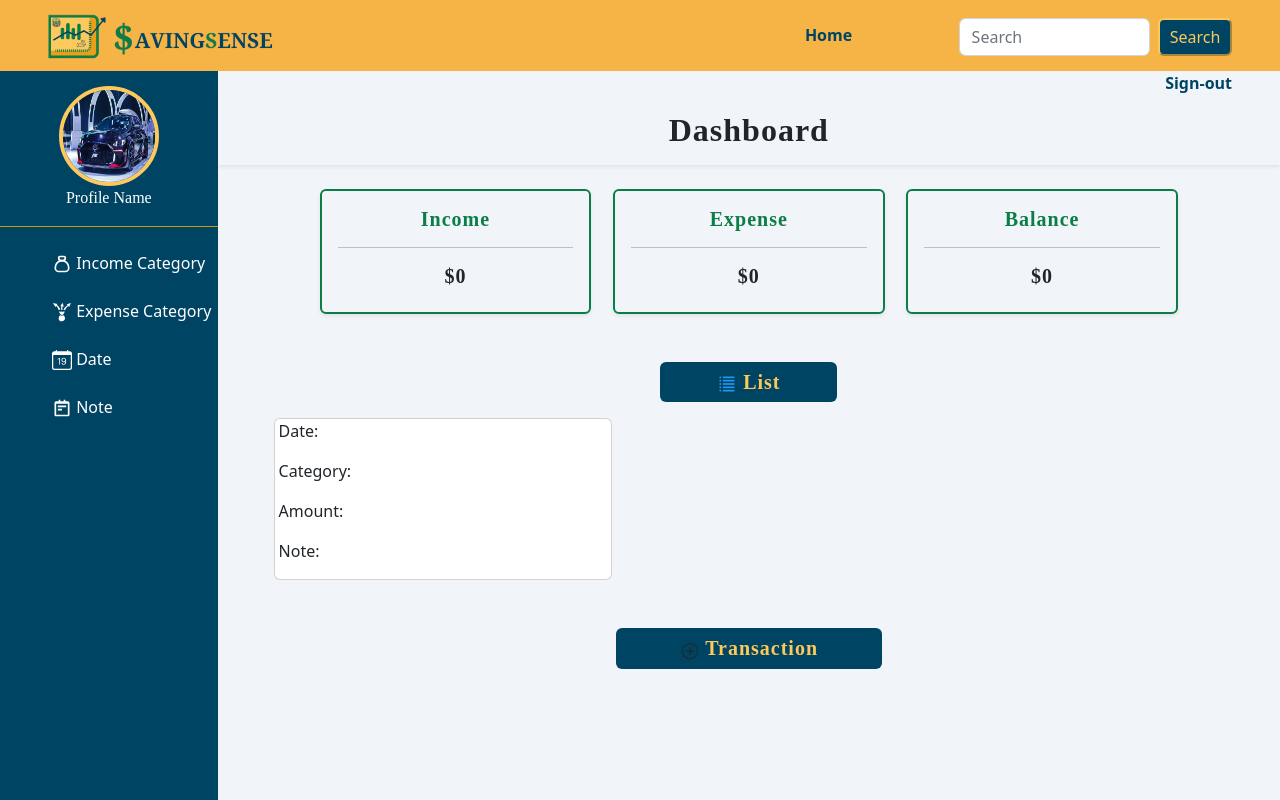
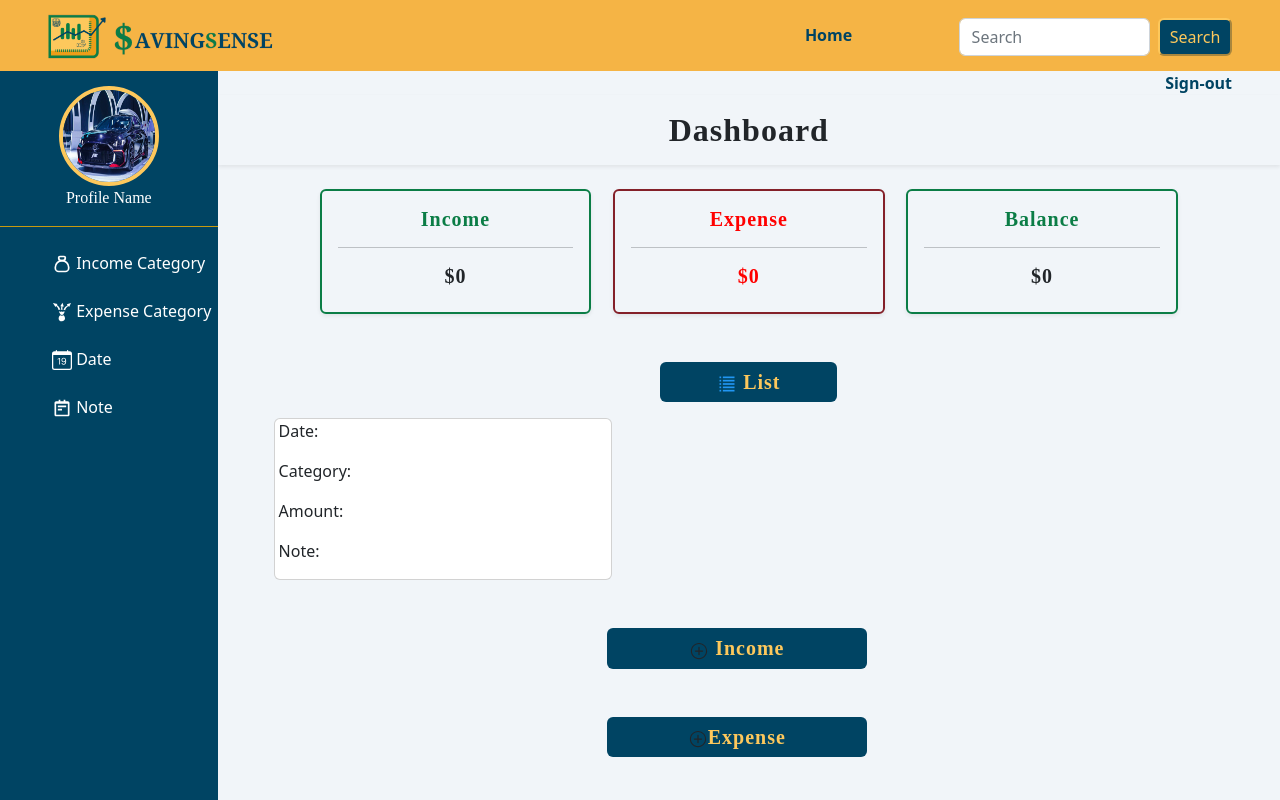
Before and after one commit to elainelynch/SavingSense, a React (Vite) app: page /dashboard in a window 1280 px wide. Shown: the top 800 px of the page. Built offline with nearby package versions, Linux system fonts and the light colour scheme.

Commit message:
added: transaction form and income

```diff
--- a/src/components/Dashboard.jsx
+++ b/src/components/Dashboard.jsx
@@ -69,9 +69,9 @@ function Dashboard() {
             </div>
             <div className="col-10 col-md-3 col-sm-3  mt-3  expense rounded shadow-sm p-3">
               <div className="">
-                <h5 className="card-title text-center size-em"><span className="i-e-b fw-bold">Expense</span></h5>
+                <h5 className="card-title text-center size-em"><span className="expense1 fw-bold">Expense</span></h5>
                 <hr />
-                <h5 className="text-center fw-bold">$0</h5>
+                <h5 className="text-center fw-bold expense1">$0</h5>
               </div>
             </div>
             <div className="col-10 col-md-3 col-sm-3  mt-3 balance rounded shadow-sm p-3">
@@ -96,15 +96,65 @@ function Dashboard() {
                 </div>
               </div>
             </div>
+            <div className="container-fluid">
+              <div className="row">
+                <div className="col-12 col-md-12">
                   <div className="container list-new-t row mt-5">
-              <div className="card-new-trans col-6 col-md-3 mx-1 rounded">
-                <h5 className="list text-center mt-2" data-bs-toggle="collapse" href="#multiCollapseExample1" role="button" aria-expanded="false" aria-controls="multiCollapseExample1"><IoIosAddCircleOutline size={20} /><span className="list-text fw-bold fs-5">  Transaction</span></h5>
+                    <div className="card-new-trans col-10 col-md-3 mx-1 rounded">
+                      <h5 className="list text-center mt-2" data-bs-toggle="collapse" href="#multiCollapseExample1" role="button" aria-expanded="false" aria-controls="multiCollapseExample1"><IoIosAddCircleOutline size={20} /><span className="list-text fw-bold fs-5">  Income</span></h5>
                     </div>
                   </div>
                   <div className="collapse multi-collapse ms-2" id="multiCollapseExample1">
                     <div className="bg-center">
                       <div className=" transaction-form col-11 col-md-10  bg-form mt-5">
                         <div className="col-11 col-md-11 col-sm-8 mt-4">
+                          <form  className="w-100" width="100px">
+                            <fieldset>
+                              <div className="input-group mb-3" width="100px">
+                                <span className="input-group-text" id="inputGroup-sizing-default"><BsCalendarDate size={20}/> <span className="l1">Date</span></span>
+                                <input type="text" className="form-control" aria-label="Sizing example input" aria-describedby="inputGroup-sizing-default"/>
+                              </div>
+                              <div className="input-group mb-3">
+                                <label className="input-group-text" htmlFor="inputGroupSelect01"><span className="incometext"><GiExpense size={20}/> <span className="l1">Income Category</span></span></label>
+                                <select className="form-select" id="inputGroupSelect01">
+                                  <option defaultValue="1">Work</option>
+                                  <option defaultValue="2">Business</option>
+                                  <option defaultValue="3">Allowance</option>
+                                  <option defaultValue="3">Saving</option>
+                                  <option defaultValue="3">Transportation</option>
+                                  <option defaultValue="3">Other</option>
+
+                                </select>
+                              </div>
+                              <div className="input-group mb-3">
+                                <span className="input-group-text" id="inputGroup-sizing-default"><span className="incometext"><GiExpense size={20}/> <span className="l1">Amount</span></span></span>
+                                <input type="text" className="form-control" aria-label="Sizing example input" aria-describedby="inputGroup-sizing-default"/>
+                              </div>
+                              <div className="mb-3">
+                                <span htmlFor="exampleFormControlTextarea1" className="form-label"><span className="incometext"><BiNotepad size={20}/> <span className="l1">Note</span></span></span>
+                                <textarea className="form-control" id="exampleFormControlTextarea1" rows="3"></textarea>
+                              </div>
+                              <div className="col-12 save mb-4">
+                                <button type="submit" className="col-3 save1 new-trans text-center rounded mt-4"><span className="list-text fw-bold fs-5 p-1">Save</span></button>
+                              </div>
+                            </fieldset>
+                          </form>
+                        </div>
+                      </div>
+                    </div>
+
+                  </div>
+                </div>
+                <div className="col-12 col-md-12">
+                  <div className="container list-new-t row mt-5">
+                    <div className="card-new-trans col-10 col-md-3 mx-1 rounded">
+                      <h5 className="list text-center mt-2" data-bs-toggle="collapse" href="#multiCollapseExample2" role="button" aria-expanded="false" aria-controls="multiCollapseExample2"><IoIosAddCircleOutline size={20} /><span className="list-text fw-bold fs-5">Expense</span></h5>
+                    </div>
+                  </div>
+                  <div className=" collapse multi-collapse ms-2" id="multiCollapseExample2">
+                    <div className="bg-center">
+                      <div className=" transaction-form col-11 col-md-10  bg-form mt-5">
+                        <div className="col-11 col-md-11 col-sm-8 mt-4" >
                           <form  className="w-100" width="100px">
                             <fieldset>
                               <div className="input-group mb-3" width="100px">
@@ -141,6 +191,10 @@ function Dashboard() {
                               </div>
                             </fieldset>
                           </form>
+                        </div>
+                      </div>
+                    </div>
+
                   </div>
                 </div>
               </div>
--- a/src/style/dashboard.scss
+++ b/src/style/dashboard.scss
@@ -340,9 +340,13 @@ ul {
  }
 
  .expense{
-  border: solid 2px var(--Pharmaceutical-green);
+  border: solid 2px var(--red-dark);
   margin-left: 2%;
 
+ }
+
+ .expense1{
+  color: red;
  }
 
  .balance{
```
Lines whose indentation alone changed are shown as unchanged.
